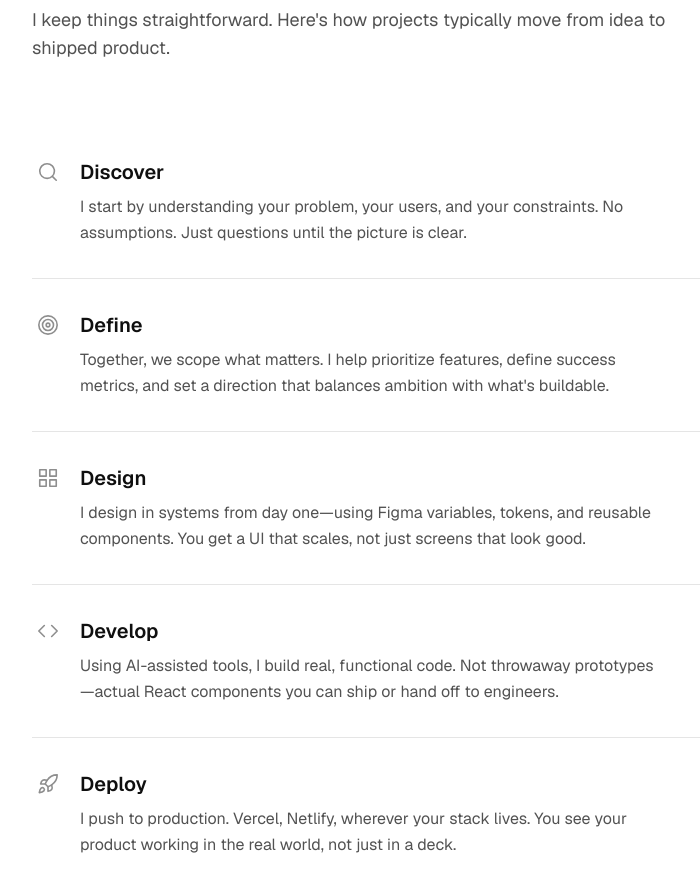
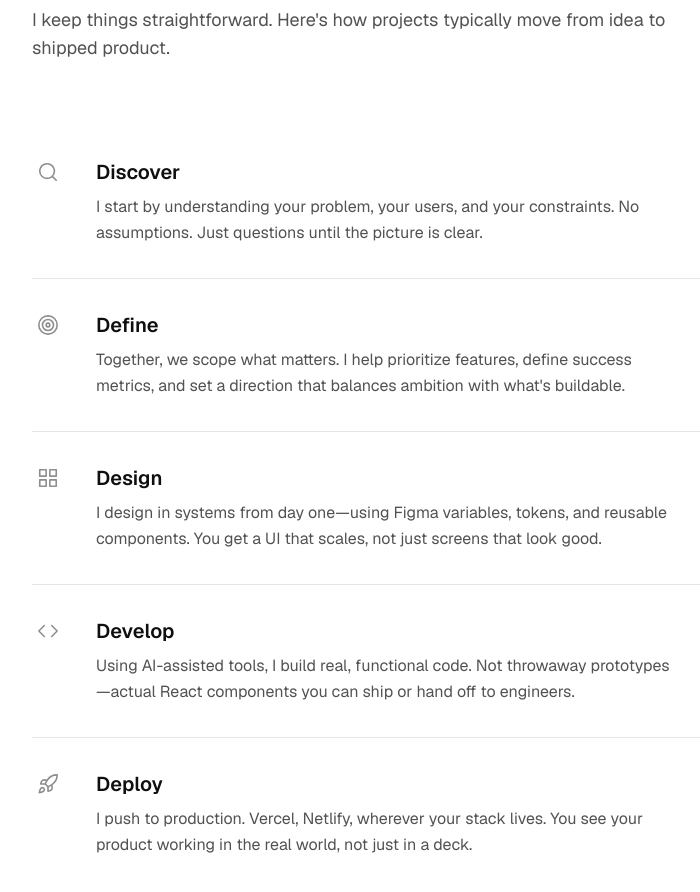
Before and after one commit to nryn3008-png/collabrix, a Next.js app: page / in a window 1280 px wide. Shown: the part 2880-3772 px from the top of the page, without its empty margins (80-780 px from the left). Built offline with nearby package versions, Linux system fonts and the light colour scheme.

Commit message:
Increase gap between icon and text to match previous spacing

```diff
--- a/src/components/HowIWork.tsx
+++ b/src/components/HowIWork.tsx
@@ -168,7 +168,7 @@ export default function HowIWork() {
             return (
               <StaggerItem key={index}>
                 <div
-                  className={`relative grid grid-cols-[32px_1fr] gap-4 py-8 items-start ${
+                  className={`relative grid grid-cols-[32px_1fr] gap-8 py-8 items-start ${
                     index !== steps.length - 1
                       ? 'border-b border-[var(--color-border)]'
                       : ''
```
